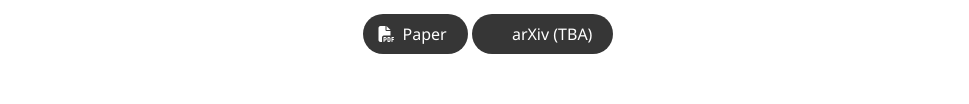
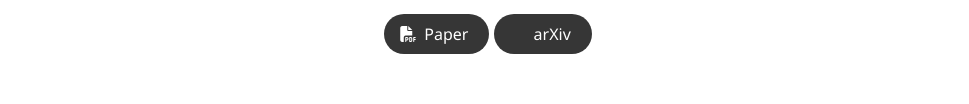
Before and after one commit to robo-pocket/robo-pocket.github.io, a plain HTML site: page index.html in a window 1280 px wide. Shown: the part 369-473 px from the top of the page, without its empty margins (152-1121 px from the left). Drawn offline with nearby package versions, Linux system fonts and the light colour scheme; some packages are replaced by stand-ins of ours; a script that the page names is missing; some icons are missing; a web font is replaced by a local one.

Commit message:
[feat] use arxiv pdf link and add arxiv link

```diff
--- a/index.html
+++ b/index.html
@@ -62,15 +62,15 @@
           <div class="column has-text-centered">
             <div class="publication-links">
               <span class="link-block">
-                <a href="./static/paper/RoboPocket.pdf" class="external-link button is-normal is-rounded is-dark">
+                <a href="https://arxiv.org/pdf/2603.05504" class="external-link button is-normal is-rounded is-dark">
                   <span class="icon"><i class="fas fa-file-pdf"></i></span>
                   <span>Paper</span>
                 </a>
               </span>
               <span class="link-block">
-                <a href="#" class="external-link button is-normal is-rounded is-dark">
+                <a href="https://arxiv.org/abs/2603.05504" class="external-link button is-normal is-rounded is-dark">
                   <span class="icon"><i class="ai ai-arxiv"></i></span>
-                  <span>arXiv (TBA)</span>
+                  <span>arXiv</span>
                 </a>
               </span>
             </div>
```
